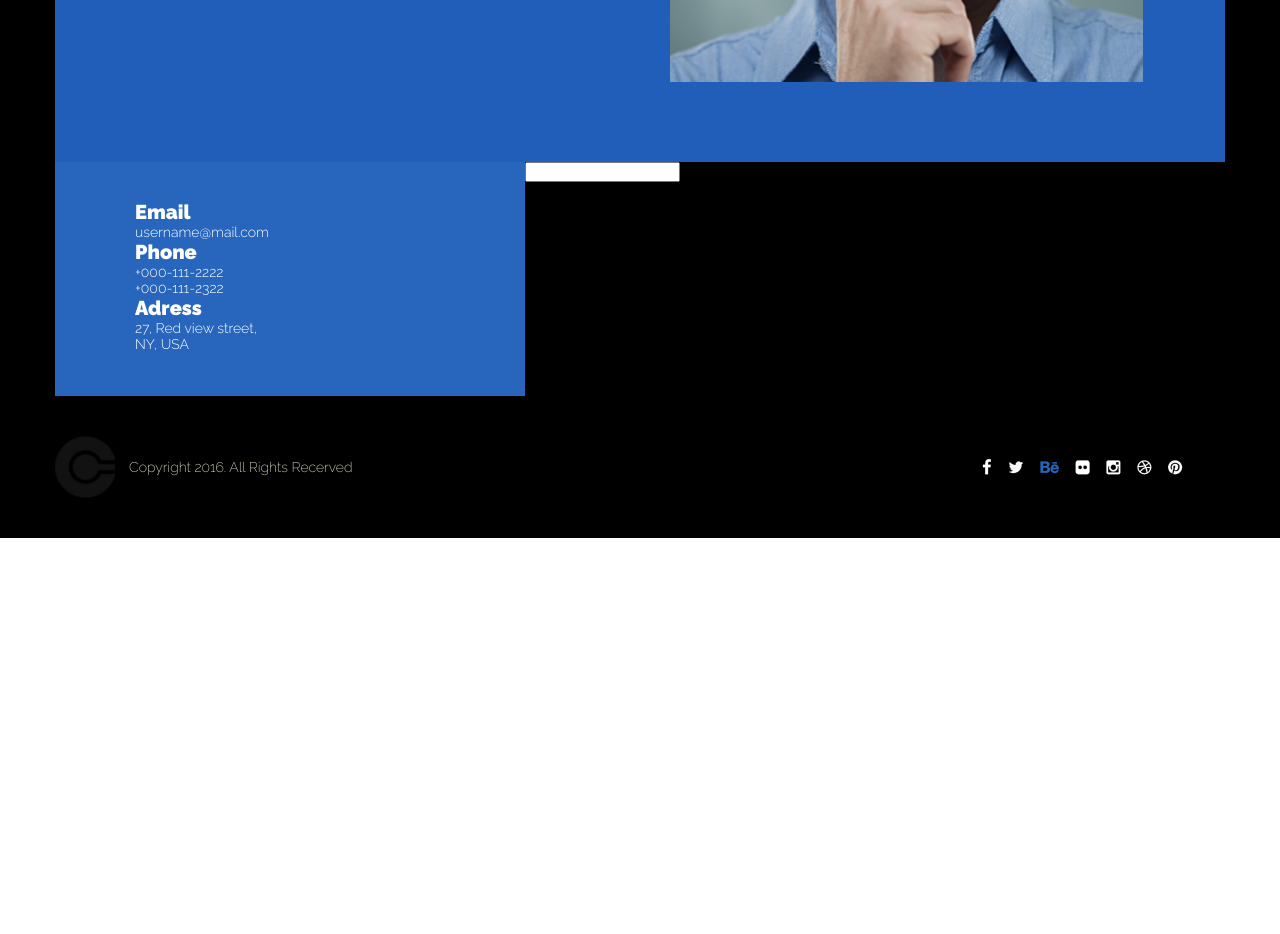
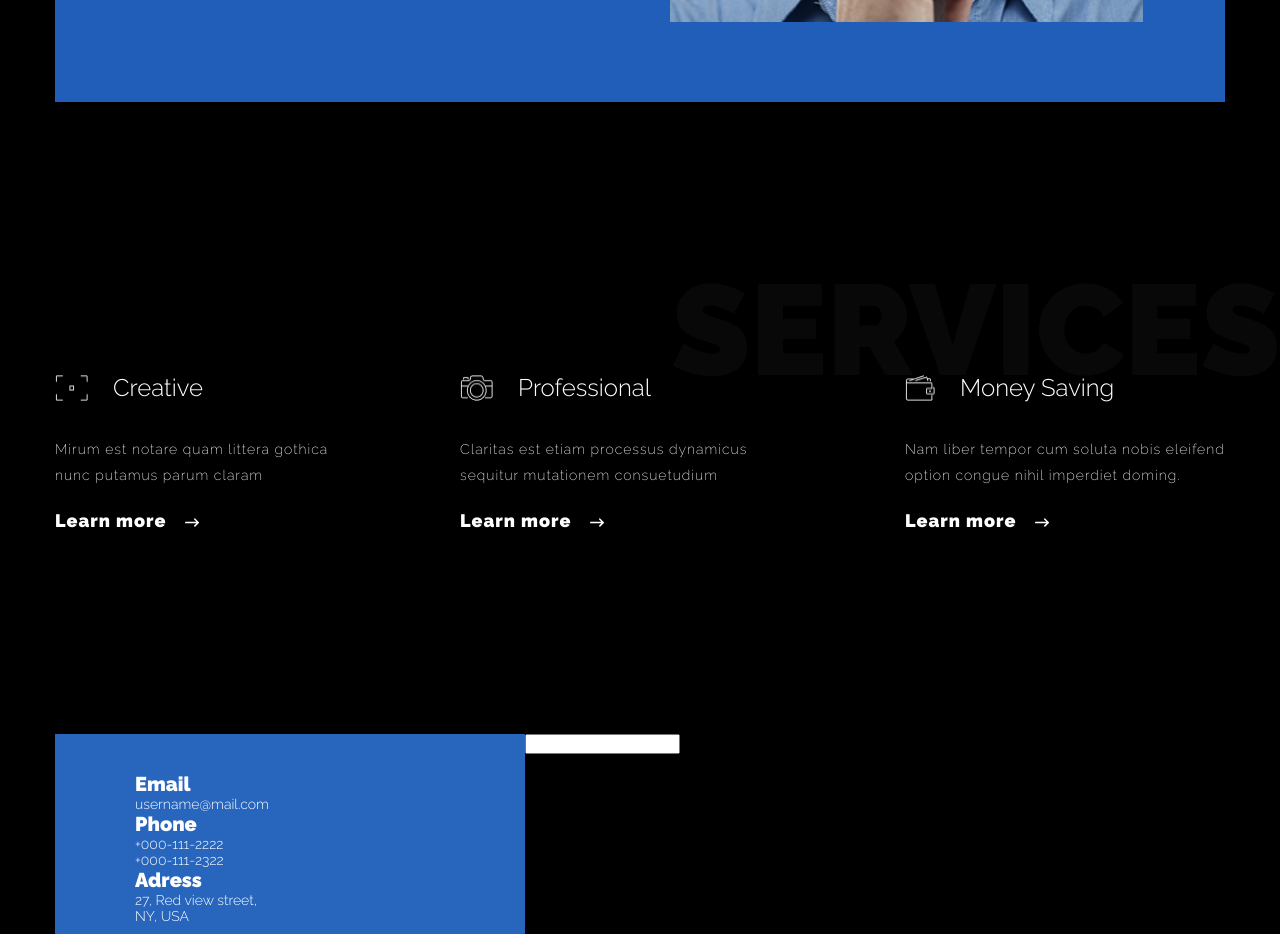
Before and after one commit to ulianava/hillel-team, a plain HTML site: page index.html in a window 1280 px wide. Shown: the part 1564-2498 px from the top of the page. Before the commit the page ends 2102 px from the top, so only its background shows below. Drawn offline with Linux system fonts and the light colour scheme.

Commit message:
services section

```diff
--- a/index.html
+++ b/index.html
@@ -17,7 +17,7 @@
                 <nav>
                     <ul class="fsb aic">
                         <li><a href="#" class="menu-item">Welcome</a></li>
-                        <li><a href="#" class="menu-item">About</a></li>
+                        <li><a href="#about" class="menu-item">About</a></li>
                         <li><a href="#" class="menu-item">Services</a></li>
                         <li><a href="#" class="menu-item">Portfolio</a></li>
                         <li><a href="#" class="menu-item">Testimonial</a></li>
@@ -43,7 +43,7 @@
             </div>
         </div>
     </header>
-    <section class="about">
+    <section class="about" id="about">
         <div class="container">
             <h2 class="invisible-heading">About</h2>
             <div class="about-text ">
@@ -60,7 +60,54 @@
             </div>
         </div>
     </section>
+    <section class="services" id="services">
+        <h2 class="invisible-heading">Services</h2>
 
+        <div class="container">
+            <div class="services-section">
+                <div class="services-section-wrap fsb">
+                    <div class="first">
+                        <div class="header-block">
+                            <img src="./assets/img/square.png" alt="#">
+                            <h2 class="services-heading">Creative</h2>
+                        </div>
+                        <p class="services-content">
+                            Mirum est notare quam littera gothica
+                            nunc putamus parum claram
+                        </p>
+                        <a href="#" class="link-to">Learn more <img src="./assets/img/arrow.png" alt="arrow right"></a>
+
+                    </div>
+                    <div class="second">
+                        <div class="header-block">
+                            <img src="./assets/img/photos.png" alt="camera">
+                            <h2 class="services-heading">Professional</h2>
+                        </div>
+                        <p class="services-content">
+                            Claritas est etiam processus dynamicus
+                            sequitur mutationem consuetudium
+                        </p>
+                         <a href="#" class="link-to">Learn more <img src="./assets/img/arrow.png" alt="arrow right"></a>
+
+                    </div>
+                    <div class="third">
+                        <div class="header-block">
+                            <img src="./assets/img/wallet.png" alt="wallet">
+                            <h2 class="services-heading">Money Saving</h2>
+                        </div>
+                        <p  class="services-content">
+                            Nam liber tempor cum soluta nobis eleifend
+                            option congue nihil imperdiet doming.
+                        </p>
+                        <a href="#" class="link-to">Learn more <img src="./assets/img/arrow.png" alt="arrow right"></a>
+
+
+                    </div>
+                </div>
+            </div>
+
+        </div>
+    </section>
     <section class="contacts">
         <div class="container">
            <div class="box-l">
@@ -95,6 +142,5 @@
               </div>
             </div>
         </section>
-
 </body>
 </html>
--- a/styles/components/_main.scss
+++ b/styles/components/_main.scss
@@ -21,7 +21,8 @@
 .invisible-heading{
     opacity: 0.03;
     font-family: 'Raleway';
-    @include font (128px,800,normal,#fff);
+    @include font (128px,800,0.7,#fff);
+    text-transform: uppercase;
 }
 header{
     position: relative;
@@ -57,7 +58,6 @@ header{
             }
         }
     }
-
     &.bg-cover{
         background-image:linear-gradient(0deg, #010102 0%, #031224 100%);;
         background-repeat:no-repeat;
@@ -160,7 +160,7 @@ header{
       .text-c {
         font-size: 20px;
         font-weight: 700;
-       font-family: "Raleway";
+        font-family: "Raleway";
     }
     .text-contacts{
         font-size: 14px;
@@ -173,7 +173,7 @@ header{
 
 }
 .link-to{
-    @include font(18px,700,66px,#fff);
+    @include font(18px,600,66px,#fff);
     letter-spacing: 1px;
     & img{
         margin-left: 14px;
@@ -222,3 +222,34 @@ header{
     }
 
 }
+.services{
+    background-color: #000;
+    padding-top: 184px;
+    padding-bottom: 180px;
+    & .invisible-heading{
+        text-align: end;
+    }
+    & .first{
+        & .services-content{
+            width: 280px;
+        }
+    }
+    .header-block{
+        display: flex;
+
+    }
+    .services-heading{
+        margin-left: 25px;
+        @include font(24px,300,26px,#fff);
+    }
+
+    .services-content{
+        width: 320px;
+        @include font(14px,200,26px,#fff);
+        letter-spacing: 1px;
+        padding-top: 35px;
+
+    }
+
+
+}
```
Also changed, not shown: assets/img/photos.png (added), assets/img/square.png (added), assets/img/wallet.png (added), styles/index.css, 1 other file. Lines whose indentation alone changed are shown as unchanged.
